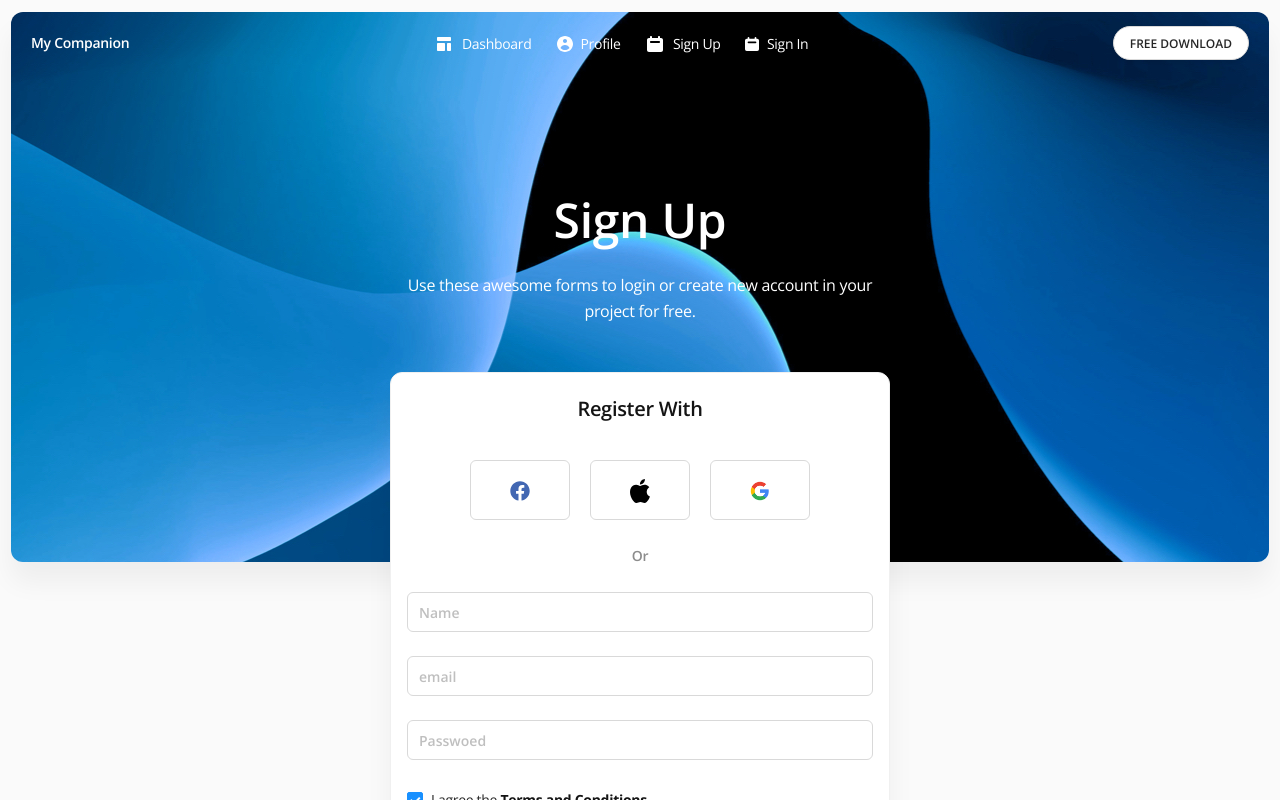
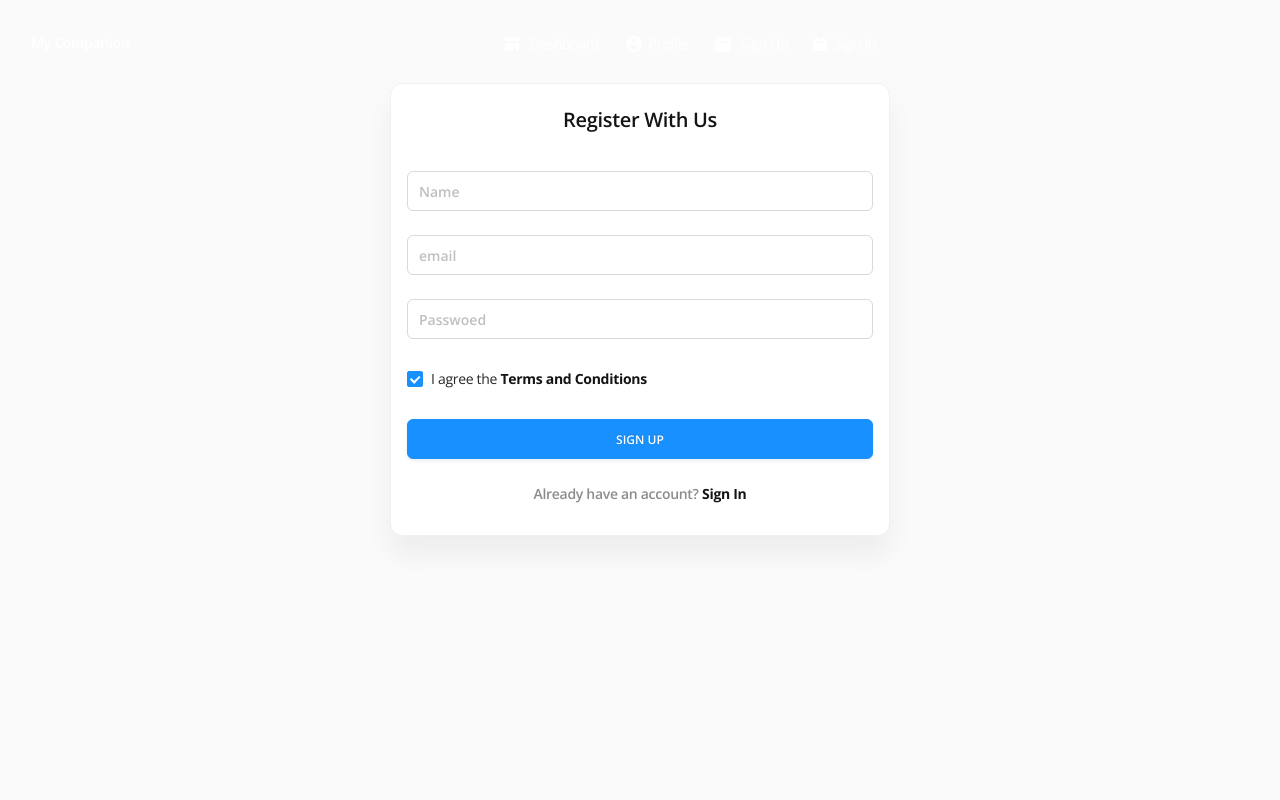
Before and after one commit to codeakki/MyCompAnion, a React (Create React App) app in the folder frontend/: page /sign-up in a window 1280 px wide. Shown: the top 800 px of the page. Built offline with nearby package versions, Linux system fonts and the light colour scheme.

Commit message:
sign in and sign up update

```diff
--- a/frontend/src/assets/styles/main.css
+++ b/frontend/src/assets/styles/main.css
@@ -1,4 +1,3 @@
-
 body {
   padding: 0 0 30px 0;
   background-color: #fafafa;
@@ -1788,15 +1787,8 @@ body {
   display: none;
 }
 .sign-up-header {
-  height: 550px;
   margin-top: -62.8px;
   padding-top: 137.8px;
-  border-radius: 12px;
-  box-shadow: 0 20px 27px rgb(0 0 0 / 5%);
-  background-size: cover;
-  background-position: 50%;
-  text-align: center;
-  background: url("../images/bg-signup.jpg") no-repeat center top;
 }
 .header-col.header-brand {
   white-space: nowrap;
--- a/frontend/src/pages/SignIn.js
+++ b/frontend/src/pages/SignIn.js
@@ -1,4 +1,3 @@
-
 import React, { Component } from "react";
 import { Link } from "react-router-dom";
 import {
@@ -116,10 +115,8 @@ export default class SignIn extends Component {
     return (
       <>
         <Layout className="layout-default layout-signin">
-          <Header>
-            <div className="header-col header-brand">
-
-            </div>
+          {/* <Header>
+            <div className="header-col header-brand"></div>
             <div className="header-col header-nav">
               <Menu mode="horizontal" defaultSelectedKeys={["1"]}>
                 <Menu.Item key="1">
@@ -148,10 +145,7 @@ export default class SignIn extends Component {
                 </Menu.Item>
               </Menu>
             </div>
-            <div className="header-col header-btn">
-              <Button type="primary">FREE DOWNLOAD</Button>
-            </div>
-          </Header>
+          </Header> */}
           <Content className="signin">
             <Row gutter={[24, 0]} justify="space-around">
               <Col
@@ -223,15 +217,6 @@ export default class SignIn extends Component {
                   </p>
                 </Form>
               </Col>
-              <Col
-                className="sign-img"
-                style={{ padding: 12 }}
-                xs={{ span: 24 }}
-                lg={{ span: 12 }}
-                md={{ span: 12 }}
-              >
-                <img src={signinbg} alt="" />
-              </Col>
             </Row>
           </Content>
         </Layout>
--- a/frontend/src/pages/SignUp.js
+++ b/frontend/src/pages/SignUp.js
@@ -1,4 +1,5 @@
 import React, { Component } from "react";
+import "antd/dist/antd.css";
 import {
   Layout,
   Menu,
@@ -103,6 +104,7 @@ const signin = [
     />
   </svg>,
 ];
+
 export default class SignUp extends Component {
   render() {
     const onFinish = (values) => {
@@ -147,39 +149,19 @@ export default class SignUp extends Component {
                 </Menu.Item>
               </Menu>
             </div>
-            <div className="header-col header-btn">
-              <Button type="false">FREE DOWNLOAD</Button>
-            </div>
           </Header>
-
           <Content className="p-0">
             <div className="sign-up-header">
               <div className="content">
                 <Title>Sign Up</Title>
-                <p className="text-lg">
-                  Use these awesome forms to login or create new account in your
-                  project for free.
-                </p>
               </div>
             </div>
 
             <Card
               className="card-signup header-solid h-full ant-card pt-0"
-              title={<h5>Register With</h5>}
+              title={<h5>Register With Us</h5>}
               bordered="false"
             >
-              <div className="sign-up-gateways">
-                <Button type="false">
-                  <img src={logo1} alt="logo 1" />
-                </Button>
-                <Button type="false">
-                  <img src={logo2} alt="logo 2" />
-                </Button>
-                <Button type="false">
-                  <img src={logo3} alt="logo 3" />
-                </Button>
-              </div>
-              <p className="text-center my-25 font-semibold text-muted">Or</p>
               <Form
                 name="basic"
                 initialValues={{ remember: true }}
```
